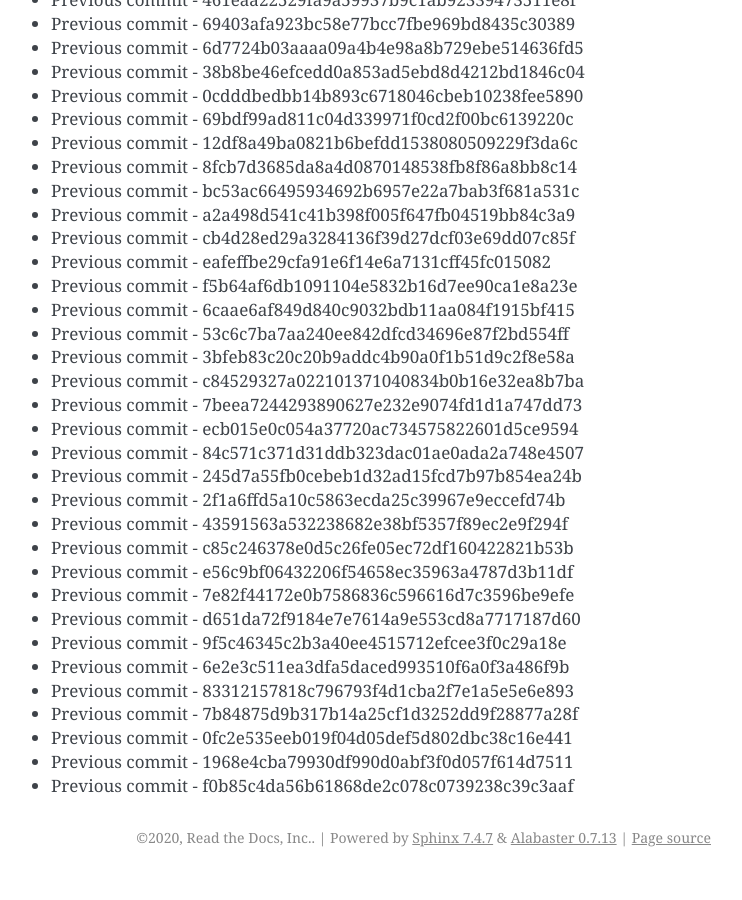
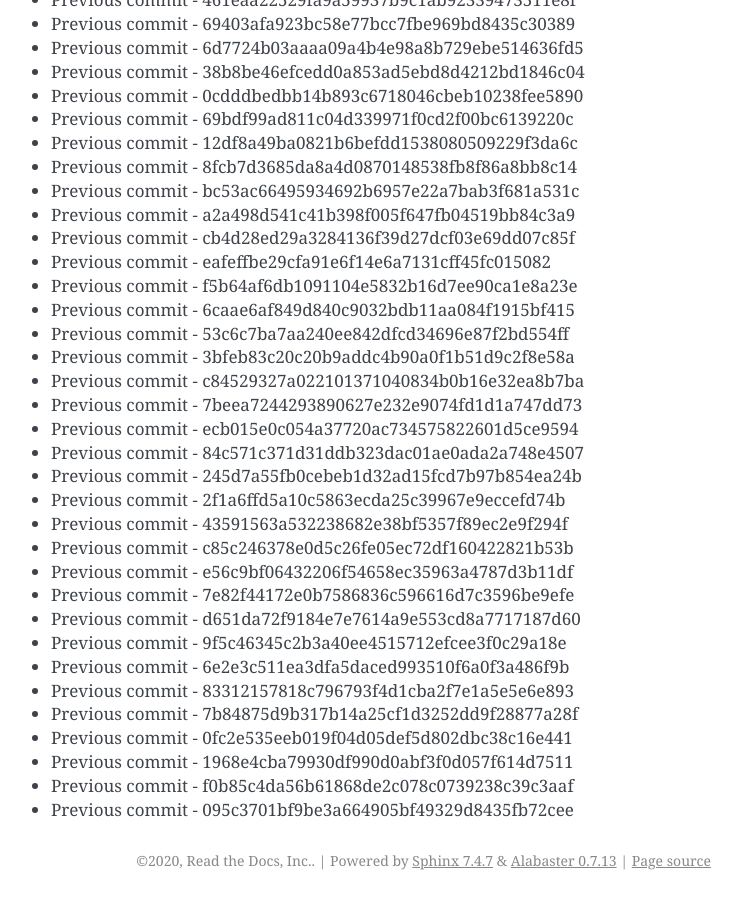
Before and after one commit to readthedocs/rtd-git-stresstest, a Sphinx documentation site: the page built from docs/updates.rst, in a window 1280 px wide and 900 px high, scrolled down 74116 px. Shown: the whole window, without its empty margins (399-1141 px from the left). Built offline with Sphinx 7.4.7, drawn with Linux system fonts in a browser that asks for light colours; before the commit the page ends 74993 px from its top, so only the background shows below that.

Commit message:
Generating commit from previous: 095c3701bf9be3a664905bf49329d8435fb72cee

```diff
--- a/docs/updates.rst
+++ b/docs/updates.rst
@@ -3146,3 +3146,4 @@ It can be tested for any performance characteristics.
 * Previous commit - 0fc2e535eeb019f04d05def5d802dbc38c16e441
 * Previous commit - 1968e4cba79930df990d0abf3f0d057f614d7511
 * Previous commit - f0b85c4da56b61868de2c078c0739238c39c3aaf
+* Previous commit - 095c3701bf9be3a664905bf49329d8435fb72cee
```
